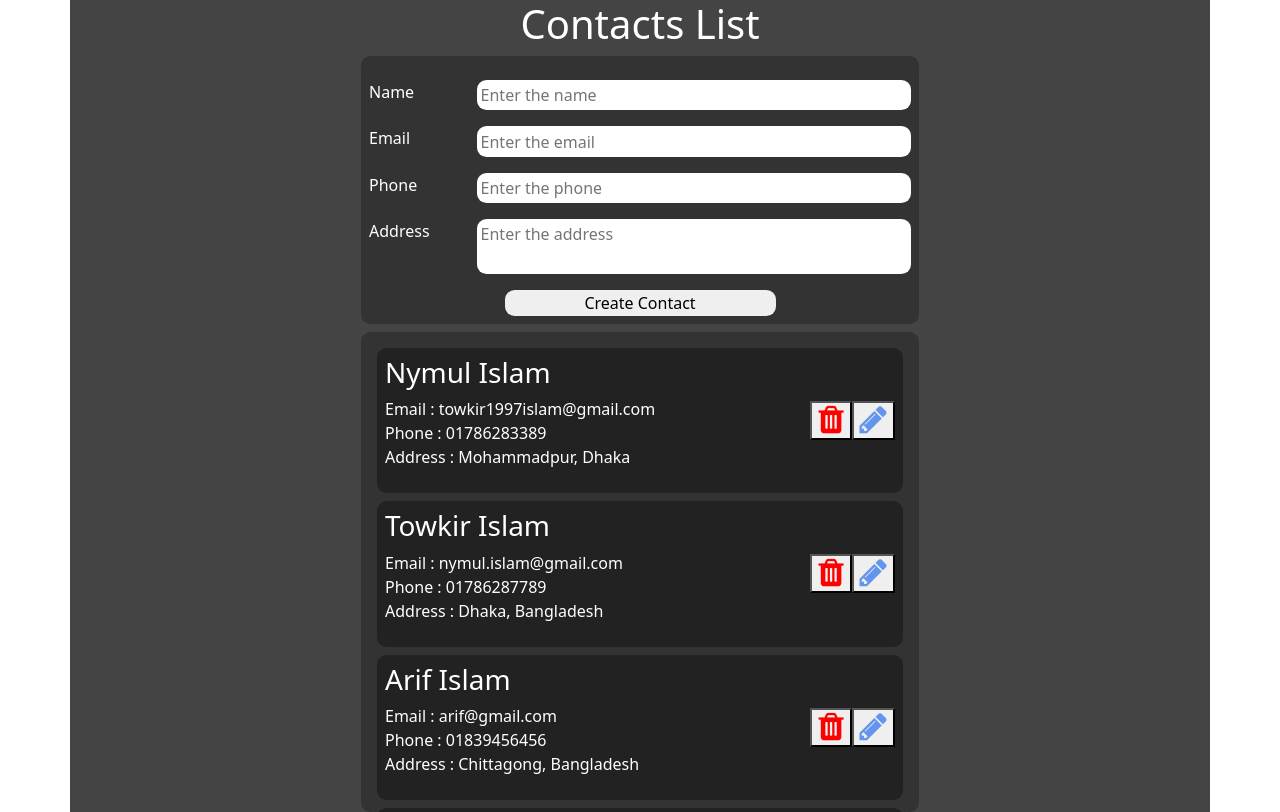
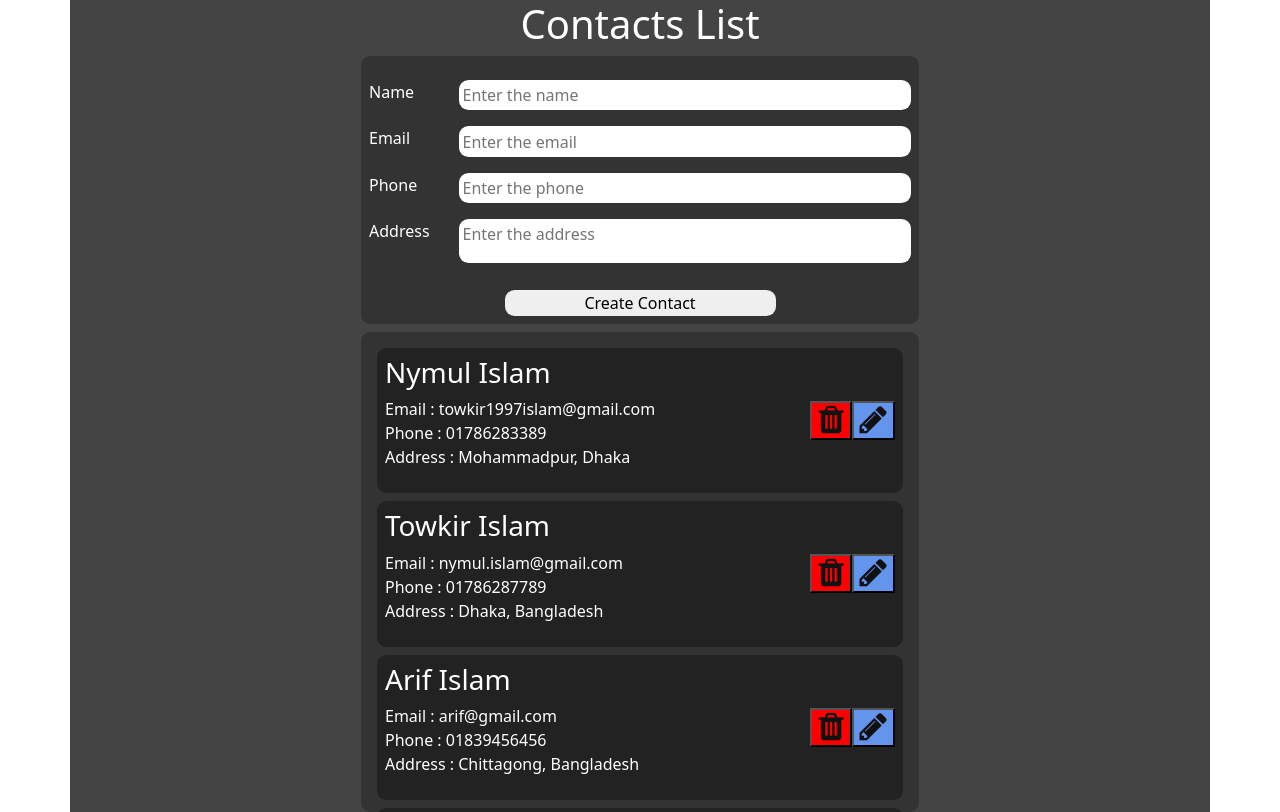
Before and after one commit to nymul-islam-moon/react-anisul-islam, a React (Create React App) app: page / in a window 1280 px wide. Built offline with nearby package versions, Linux system fonts and the light colour scheme.

Commit message:
form field created and validated

```diff
--- a/package.json
+++ b/package.json
@@ -19,7 +19,8 @@
         "react-router-dom": "^6.17.0",
         "react-scripts": "5.0.1",
         "react-toastify": "^9.1.3",
-        "web-vitals": "^2.1.4"
+        "web-vitals": "^2.1.4",
+        "yup": "^1.3.2"
     },
     "scripts": {
         "start": "react-scripts start",
--- a/src/components/Contact.js
+++ b/src/components/Contact.js
@@ -4,10 +4,14 @@ const Contact = ({contact}) => {
 
     const {name, email, phone, address} = contact;
 
+    const handleEdit = () => {
+        console.log('edit clicked');
+    }
+
     return (
         <article className="contact">
             <div>
-                <h3>{ name }</h3>
+                <h3 className="title-name">{ name }</h3>
                 <address>
                     Email : { email } <br/>
                     Phone : { phone } <br/>
@@ -16,7 +20,7 @@ const Contact = ({contact}) => {
             </div>
             <div>
                 <button className="btn-delete"><i className="fa fa-trash fa-2x"></i></button>
-                <button className="btn-edit"><i className="fa fa-pencil fa-2x"></i></button>
+                <button className="btn-edit" onClick={handleEdit}><i className="fa fa-pencil fa-2x"></i></button>
             </div>
         </article>
     );
--- a/src/components/Create.js
+++ b/src/components/Create.js
@@ -1,26 +1,45 @@
 import React from "react";
+import Validation from "./Validation";
 
 const Create = () => {
 
+    const formik = Validation();
+
     return (
         <>
-            <form className="form">
+            <form className="form" onSubmit={formik.handleSubmit}>
                 <div className="form-field">
                     <label htmlFor="name">Name</label>
-                    <input type="text" id="name" name="name" placeholder="Enter the name" />
+                    <div className="error_message">
+                        <input type="text" id="name" name="name" value={formik.values.name} onChange={formik.handleChange} placeholder="Enter the name" />
+
+                        { formik.touched.name && formik.errors.name && <span className="err-message">{formik.errors.name}</span>}
+                    </div>
+
                 </div>
                 <div className="form-field">
                     <label htmlFor="email">Email</label>
-                    <input type="email" id="email" name="email" placeholder="Enter the email" />
+                    <div className="error_message">
+                        <input type="email" id="email" name="email" value={formik.values.email} onChange={formik.handleChange} placeholder="Enter the email" />
 
+                        { formik.touched.email && formik.errors.email && <span className="err-message">{formik.errors.email}</span>}
+                    </div>
                 </div>
                 <div className="form-field">
                     <label htmlFor="phone">Phone</label>
-                    <input type="phone" id="phone" name="phone" placeholder="Enter the phone" />
+                    <div className="error_message">
+                        <input type="phone" id="phone" name="phone" value={formik.values.phone} onChange={formik.handleChange} placeholder="Enter the phone" />
+
+                        { formik.touched.phone && formik.errors.phone && <span className="err-message">{formik.errors.phone}</span> }
+                    </div>
                 </div>
                 <div className="form-field">
                     <label htmlFor="address">Address</label>
-                    <textarea type="text" id="address" name="address" placeholder="Enter the address"></textarea>
+                    <div className="error_message">
+                        <textarea type="text" id="address" name="address" value={formik.values.address} onChange={formik.handleChange} placeholder="Enter the address"></textarea>
+
+                        { formik.touched.address && formik.errors.address && <span className="err-message">{formik.errors.address}</span> }
+                    </div>
                 </div>
                 <button type="submit">Create Contact</button>
             </form>
--- /dev/null
+++ b/src/components/Validation.js
@@ -0,0 +1,46 @@
+import react from "react";
+import {useFormik} from "formik";
+import * as yup from "yup";
+
+const Validation = () => {
+    const formik = useFormik({
+        /**
+         * Setting Initial values
+         */
+        initialValues : {
+            name: '',
+            email: '',
+            phone: '',
+            address: ''
+        },
+
+        /**
+         * validation
+         */
+        validationSchema: yup.object({
+            name: yup.string().min(4, "Name must have 4 characters").required(),
+            email: yup.string().email().required(),
+            phone: yup.number().min(11, 'Phone must have 11 digits').required(),
+            address: yup.string().nullable(),
+        }),
+
+
+        /**
+         * onSubmit
+         */
+        onSubmit: (values, {resetForm}) => {
+            console.log(values);
+            resetForm({values: ""})
+        }
+
+        /**
+         * handleSubmit
+         */
+
+
+    });
+
+    return formik;
+}
+
+export default Validation;
--- a/src/style.css
+++ b/src/style.css
@@ -27,6 +27,15 @@
     padding: 0.5rem;
 }
 
+.contact:hover{
+    color: cornflowerblue;
+}
+
+.title-name:hover {
+    color: cyan;
+    cursor: pointer;
+}
+
 .contact:hover {
     background-color: #111;
 }
@@ -41,11 +50,23 @@
     cursor: pointer;
 }
 .btn-delete {
+    color: #111111;
+    background-color: red;
+}
+
+.btn-delete:hover{
     color: red;
+    background-color: white;
 }
 
 .btn-edit {
+    color: #111111;
+    background-color: cornflowerblue;
+}
+
+.btn-edit:hover{
     color: cornflowerblue;
+    background-color: white;
 }
 
 /**
@@ -61,13 +82,25 @@
     margin-bottom: 0.5rem;
 }
 
+.err-message{
+    color: red;
+
+}
+
 .form-field {
     margin: 1rem 0;
     display: flex;
+    /*flex-direction: column;*/
 }
 
 .form-field label {
     flex-basis: 20%;
+}
+
+.error_message {
+    width: 100%;
+    display: flex;
+    flex-direction: column;
 }
 
 .form-field input {
@@ -94,6 +127,6 @@
 }
 
 .form button:hover {
-    background-color: orange;
+    background-color: cornflowerblue;
     color: white;
 }
```
Also changed, not shown: src/components/FetchData.js (added, +7 -0 lines), 1 other file (tests, documents, lock files or other folders).
